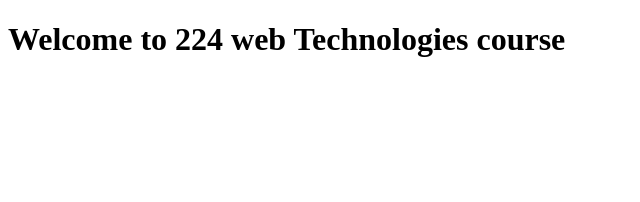
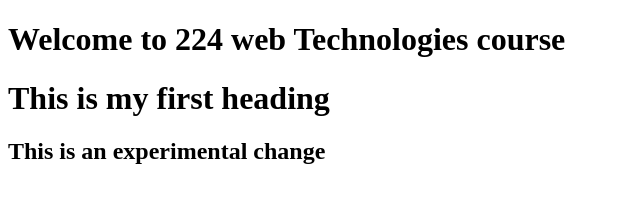
Before and after one commit to mariyumarif0180/WT_F26_24PWDSC0180, a plain HTML site: page index.html in a window 1280 px wide. Shown: the whole page, without its empty margins (0-640 px from the left). Drawn offline with Linux system fonts and the light colour scheme.

Commit message:
Added experimental heading

```diff
--- a/index.html
+++ b/index.html
@@ -9,4 +9,5 @@
 
 </body>
 </html>
-<!--This is my first HTML page for Lab 01-->
+<h1>This is my first heading</h1>
+<h2>This is an experimental change</h2>
```
